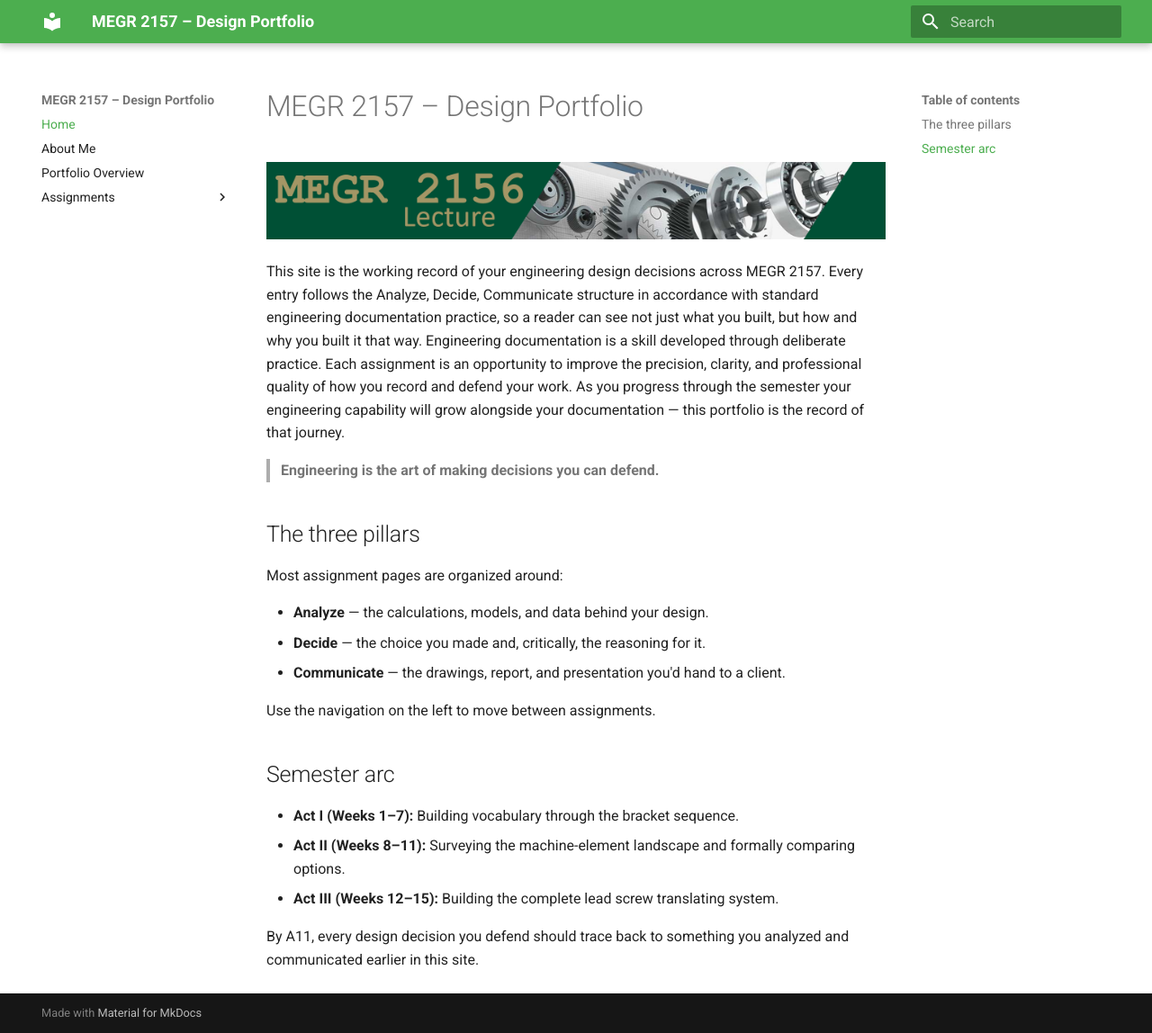
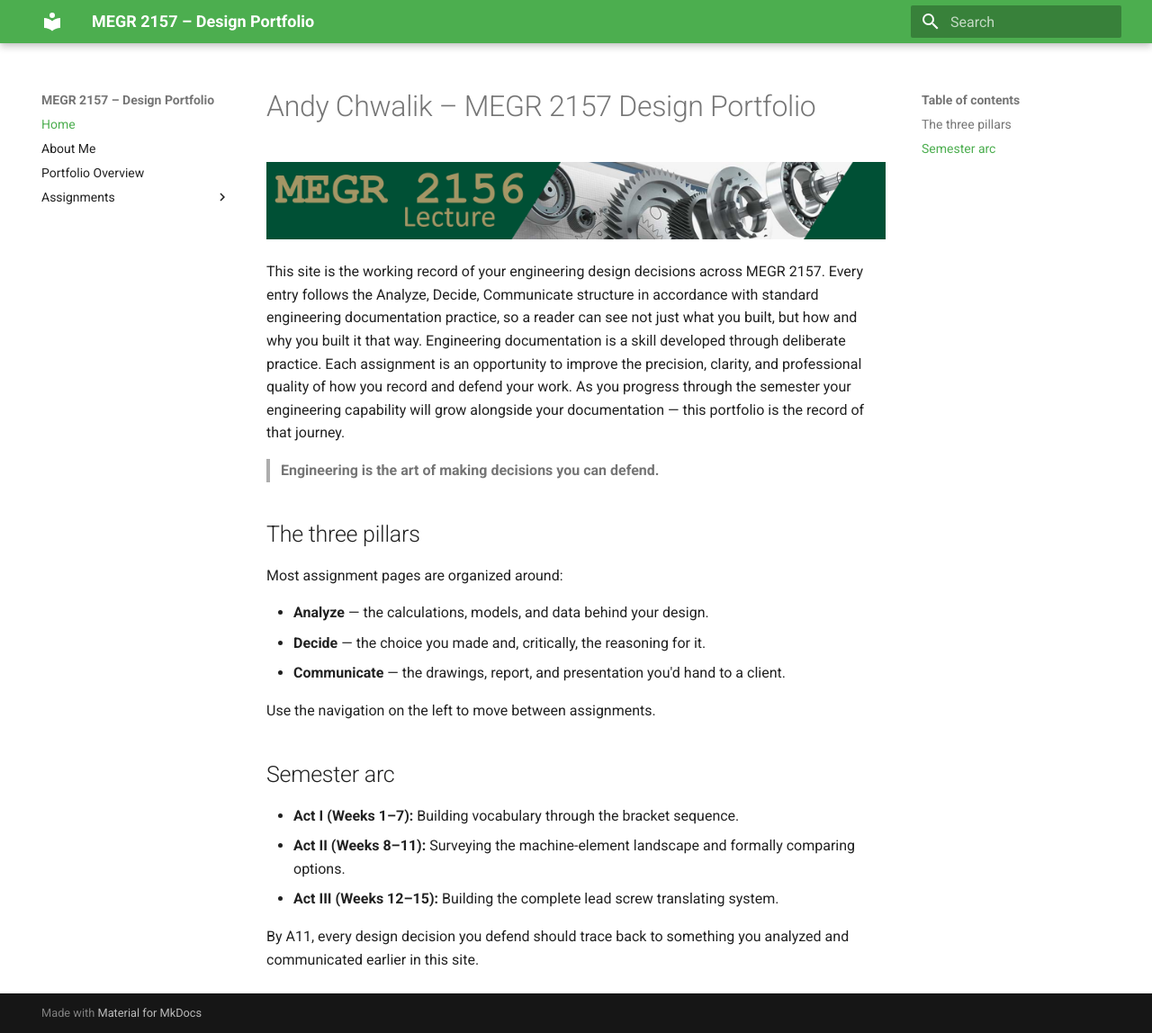
Before and after one commit to AndyChwalik/megr2157-portfolio, an MkDocs documentation site: the page built from docs/index.md, in a window 1280 px wide and 1148 px high. Shown: the whole window at 90% size. Built offline with MkDocs 1.6.1 and Material for MkDocs 9.7.7, drawn with Linux system fonts in a browser that asks for light colours.

Commit message:
Initial site setup

```diff
--- a/docs/index.md
+++ b/docs/index.md
@@ -1,4 +1,4 @@
-# MEGR 2157 – Design Portfolio
+# Andy Chwalik – MEGR 2157 Design Portfolio
 
 ![MEGR 2156-7 Title](MEGR2156title.png)
 
```
